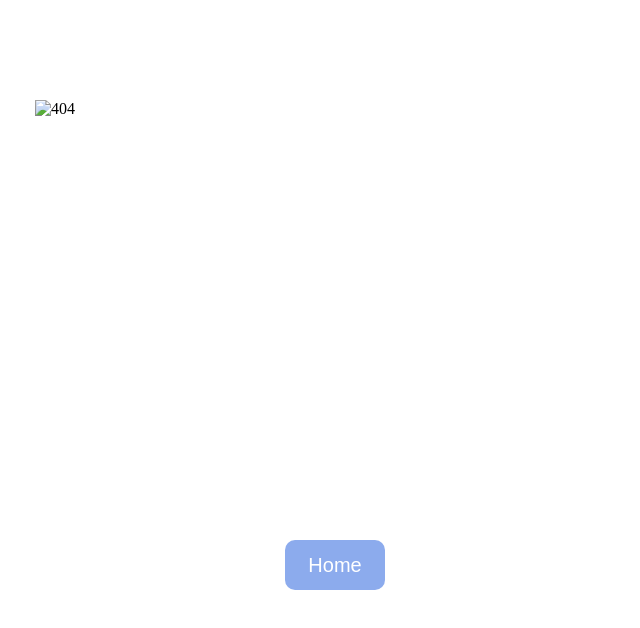
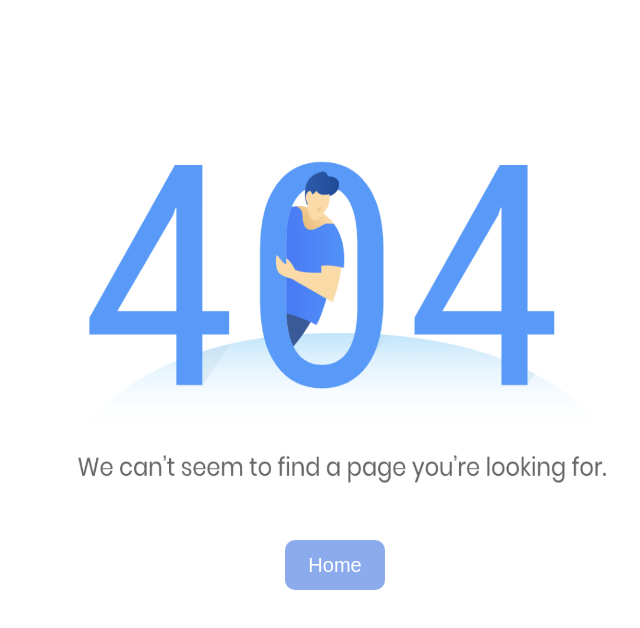
Before and after one commit to wtcus/Long_Island, a plain HTML site: page 404.html in a window 1280 px wide. Shown: the whole page, without its empty margins (305-945 px from the left). Drawn offline with Linux system fonts and the light colour scheme.

Commit message:
Update 404.html

```diff
--- a/404.html
+++ b/404.html
@@ -48,7 +48,7 @@
             }
         </script>
         <div class="container">
-            <img src="404.png" alt="404" width="600" height="400">
+            <img src="images/404.png" alt="404" width="600" height="400">
             <button class="reload" onclick="Home()">Home</button>
 
         </div>
```
